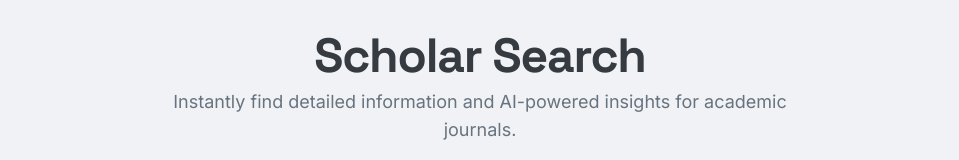
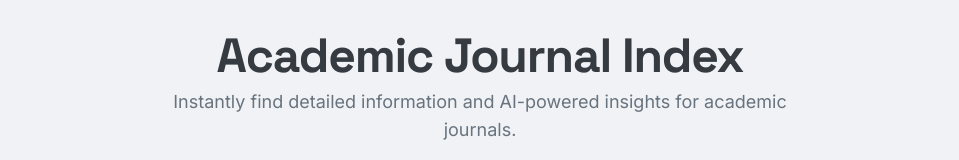
Before and after one commit to yuzhounh/academic-journal-index, a Next.js app: page / in a window 1280 px wide. Shown: the top 160 px of the page, without its empty margins (160-1119 px from the left). Built offline with nearby package versions, Linux system fonts and the light colour scheme; no server answers; what @genkit-ai/googleai, genkit would draw is missing.

Commit message:
标题 Scholar Search 改为 Academic Journal Index

```diff
--- a/src/app/layout.tsx
+++ b/src/app/layout.tsx
@@ -3,7 +3,7 @@ import './globals.css';
 import { Toaster } from "@/components/ui/toaster"
 
 export const metadata: Metadata = {
-  title: 'Scholar Search',
+  title: 'Academic Journal Index',
   description: 'Search for academic journals and their metrics.',
 };
 
--- a/src/components/search/SearchPage.tsx
+++ b/src/components/search/SearchPage.tsx
@@ -50,7 +50,7 @@ export default function SearchPage() {
     <div className="container mx-auto p-4 md:p-8">
       <div className="flex flex-col items-center text-center mb-8">
         <h1 className="font-headline text-4xl md:text-5xl font-bold tracking-tight">
-          Scholar Search
+          Academic Journal Index
         </h1>
         <p className="mt-2 text-lg text-muted-foreground max-w-2xl">
           Instantly find detailed information and AI-powered insights for academic journals.
```
